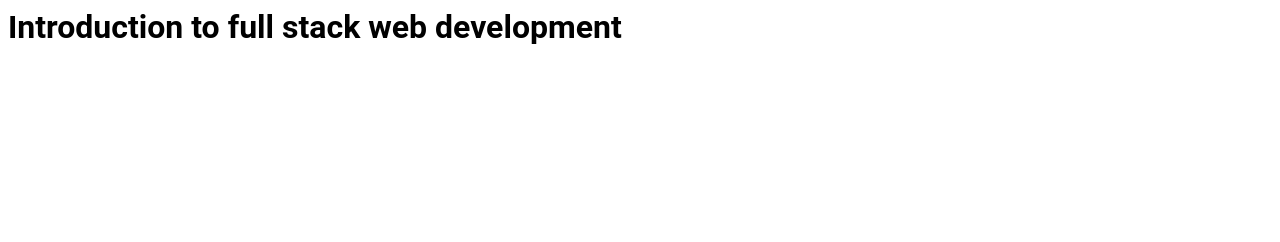
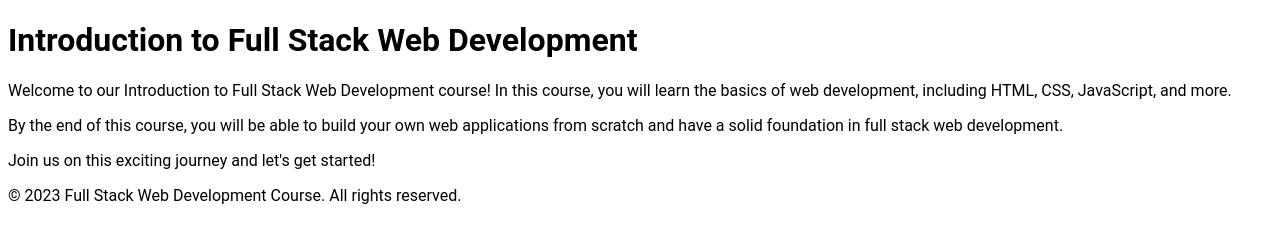
Before and after one commit to getfornisha/learnFullStack, a plain HTML site: page index.html in a window 1280 px wide. Drawn offline with Linux system fonts and the light colour scheme.

Commit message:
Update index.html

```diff
--- a/index.html
+++ b/index.html
@@ -1,9 +1,20 @@
+<!DOCTYPE html>
 <html>
 <head>
 	<title>Learn Full Stack Web Development</title>
    <link rel="stylesheet" href="index.css">
 </head>
 <body>
-    <h1>Introduction to full stack web development</h1>
+	<header>
+		<h1>Introduction to Full Stack Web Development</h1>
+	</header>
+	<main>
+		<p>Welcome to our Introduction to Full Stack Web Development course! In this course, you will learn the basics of web development, including HTML, CSS, JavaScript, and more.</p>
+		<p>By the end of this course, you will be able to build your own web applications from scratch and have a solid foundation in full stack web development.</p>
+		<p>Join us on this exciting journey and let's get started!</p>
+	</main>
+	<footer>
+		<p>&copy; 2023 Full Stack Web Development Course. All rights reserved.</p>
+	</footer>
 </body>
 </html>
```
Lines whose indentation alone changed are shown as unchanged.
